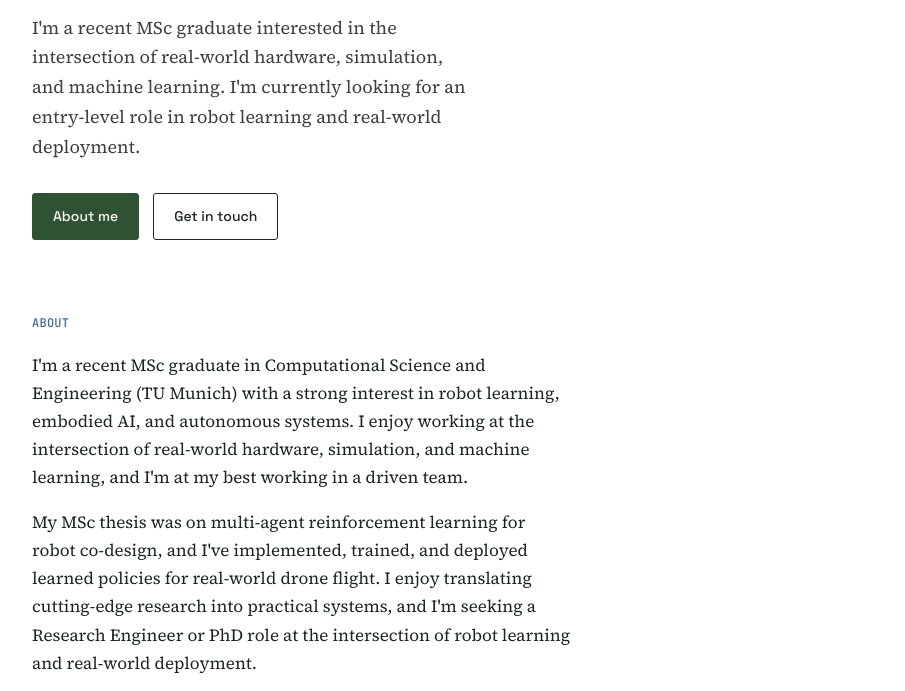
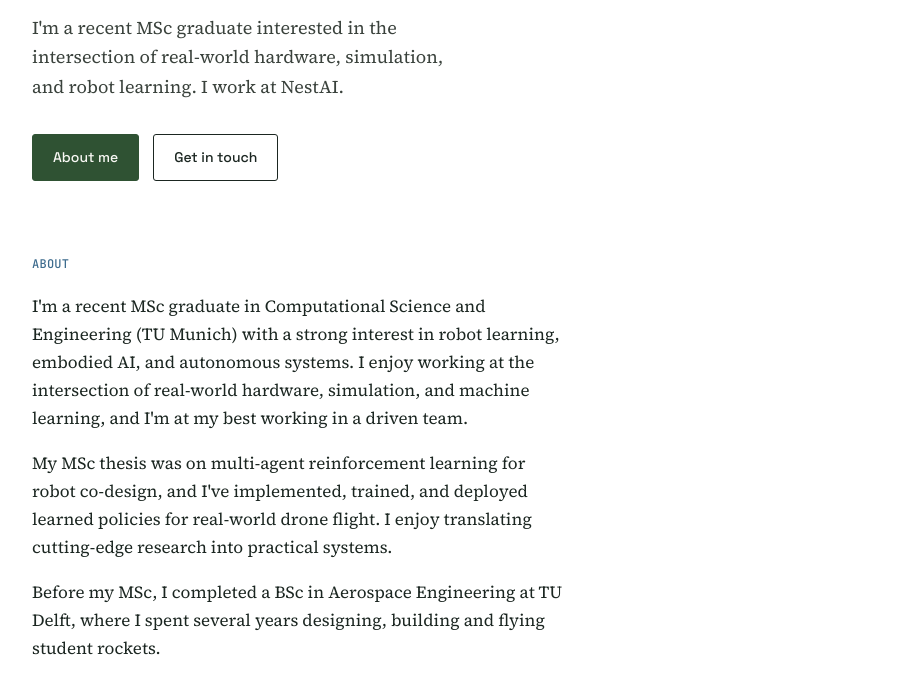
Before and after one commit to ttikkala/ttikkala.github.io, a plain HTML site: page index.html in a window 1280 px wide. Shown: the part 200-891 px from the top of the page, without its empty margins (186-1091 px from the left). Drawn offline with Linux system fonts and the light colour scheme.

Commit message:
Update index.html

```diff
--- a/index.html
+++ b/index.html
@@ -227,7 +227,7 @@
 <div class="hero">
   <div class="eyebrow mono"></div>
   <h1>Tiia Tikkala</h1>
-  <p>I'm a recent MSc graduate interested in the intersection of real-world hardware, simulation, and machine learning. I'm currently looking for an entry-level role in robot learning and real-world deployment.</p>
+  <p>I'm a recent MSc graduate interested in the intersection of real-world hardware, simulation, and robot learning. I work at NestAI.</p>
 
   <div class="btn-row">
     <a class="btn primary" href="#about">About me</a>
@@ -239,8 +239,8 @@
   <div class="section-label mono">ABOUT</div>
   <div class="about-body">
     <p>I'm a recent MSc graduate in Computational Science and Engineering (TU Munich) with a strong interest in robot learning, embodied AI, and autonomous systems. I enjoy working at the intersection of real-world hardware, simulation, and machine learning, and I'm at my best working in a driven team.</p>
-    <p>My MSc thesis was on multi-agent reinforcement learning for robot co-design, and I've implemented, trained, and deployed learned policies for real-world drone flight. I enjoy translating cutting-edge research into practical systems, and I'm seeking a Research Engineer or PhD role at the intersection of robot learning and real-world deployment.</p>
-    <p>Before my MSc, I completed a BSc in Aerospace Engineering at TU Delft, where I spent several years building and flying student rockets.</p>
+    <p>My MSc thesis was on multi-agent reinforcement learning for robot co-design, and I've implemented, trained, and deployed learned policies for real-world drone flight. I enjoy translating cutting-edge research into practical systems.</p>
+    <p>Before my MSc, I completed a BSc in Aerospace Engineering at TU Delft, where I spent several years designing, building and flying student rockets.</p>
   </div>
 </section>
 
```
